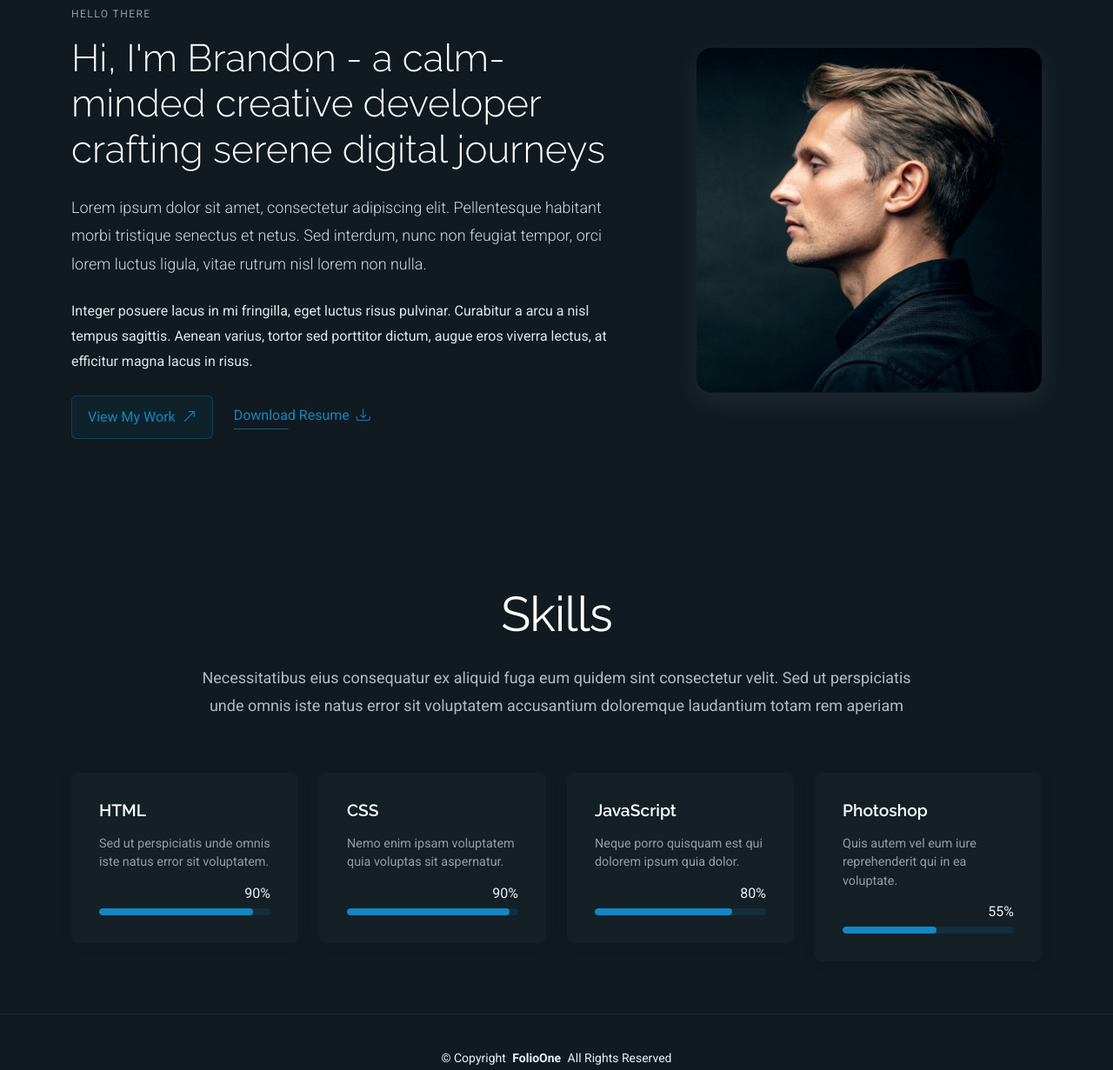
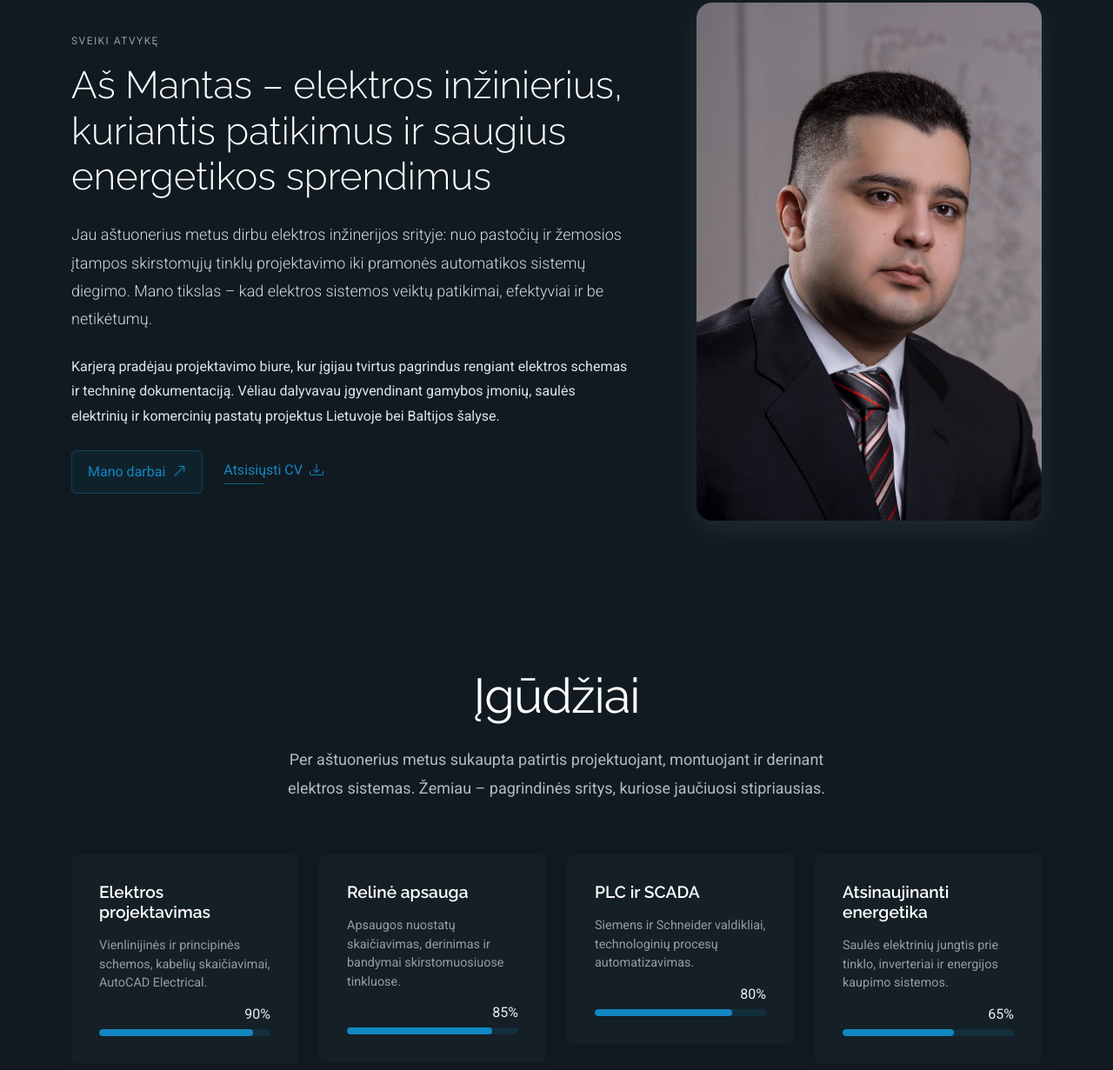
Before and after one commit to GooeyEnemy13/gooeyenemy13.github.io, a plain HTML site: page about.html in a window 1280 px wide. Shown: the part 292-1523 px from the top of the page at 87% size. Drawn offline with Linux system fonts and the light colour scheme.

Commit message:
LD1 reikalavimai, pagrindinis + papildomas uzdavinys

```diff
--- a/about.html
+++ b/about.html
@@ -1,11 +1,12 @@
 <!DOCTYPE html>
-<html lang="en">
+<html lang="lt">
 
 <head>
   <meta charset="utf-8">
   <meta content="width=device-width, initial-scale=1.0" name="viewport">
-  <title>About - FolioOne Bootstrap Template</title>
-  <meta name="description" content="">
+  <title>Mano CV - Apie</title>
+  <meta name="author" content="Mantas Binkis">
+  <meta name="description" content="Manto Binkio CV puslapis">
   <meta name="keywords" content="">
 
   <!-- Favicons -->
@@ -41,10 +42,6 @@
   <header id="header" class="header d-flex align-items-center light-background sticky-top">
     <div class="container position-relative d-flex align-items-center justify-content-between">
 
-      <!-- <a href="index.html" class="logo d-flex align-items-center me-auto me-xl-0">
-      <img src="assets/img/logo.webp" alt="">
-      <h1 class="sitename">FolioOne</h1>
-    </a> -->
 
       <nav id="navmenu" class="navmenu">
         <ul>
@@ -82,35 +79,39 @@
 
         <!-- Intro + Photo -->
 <div class="row align-items-center justify-content-between gy-5 mb-5">
+
+  <!-- Left column: text -->
   <div class="col-lg-7" data-aos="fade-right" data-aos-delay="150">
     <div class="intro-content">
-              <span class="eyebrow">Hello there</span>
-              <h2 class="headline">Hi, I'm Brandon - a calm-minded creative developer crafting serene digital journeys</h2>
+      <span class="eyebrow">Sveiki atvykę</span>
+      <h2 class="headline">Aš Mantas – elektros inžinierius, kuriantis patikimus ir saugius energetikos sprendimus</h2>
       <p class="lead">
-                Lorem ipsum dolor sit amet, consectetur adipiscing elit. Pellentesque habitant morbi tristique senectus et netus. Sed interdum, nunc non feugiat tempor, orci lorem luctus ligula, vitae rutrum nisl lorem non nulla.
+        Jau aštuonerius metus dirbu elektros inžinerijos srityje: nuo pastočių ir žemosios įtampos skirstomųjų tinklų projektavimo iki pramonės automatikos sistemų diegimo. Mano tikslas – kad elektros sistemos veiktų patikimai, efektyviai ir be netikėtumų.
       </p>
       <p>
-                Integer posuere lacus in mi fringilla, eget luctus risus pulvinar. Curabitur a arcu a nisl tempus sagittis. Aenean varius, tortor sed porttitor dictum, augue eros viverra lectus, at efficitur magna lacus in risus.
+        Karjerą pradėjau projektavimo biure, kur įgijau tvirtus pagrindus rengiant elektros schemas ir techninę dokumentaciją. Vėliau dalyvavau įgyvendinant gamybos įmonių, saulės elektrinių ir komercinių pastatų projektus Lietuvoje bei Baltijos šalyse.
       </p>
 
       <div class="cta-group">
         <a href="#portfolio" class="btn-ghost">
-                  View My Work <i class="bi bi-arrow-up-right"></i>
+          Mano darbai <i class="bi bi-arrow-up-right"></i>
         </a>
         <a href="#" class="link-underline">
-                  Download Resume <i class="bi bi-download"></i>
+          Atsisiųsti CV <i class="bi bi-download"></i>
         </a>
       </div>
-            </div>
-          </div>
+    </div><!-- End intro-content -->
+  </div><!-- End left column -->
 
+  <!-- Right column: photo -->
   <div class="col-lg-5" data-aos="zoom-in" data-aos-delay="250">
     <figure class="profile-figure text-center text-lg-end">
-              <img src="assets/img/profile/profile-square-11.webp" alt="Portrait of Alex" class="img-fluid profile-photo">
+      <img src="assets/img/profile/profile-square-11.jpg" alt="Mantas portretas" class="img-fluid profile-photo">
     </figure>
-          </div>
-        </div>
-        <!-- End Intro + Photo -->
+  </div><!-- End right column -->
+
+</div><!-- End row -->
+
       </div>
     </section><!-- /About Section -->
 
@@ -119,18 +120,17 @@
 
       <!-- Section Title -->
       <div class="container section-title" data-aos="fade-up">
-        <h2>Skills</h2>
-        <p>Necessitatibus eius consequatur ex aliquid fuga eum quidem sint consectetur velit. Sed ut perspiciatis unde omnis iste natus error sit voluptatem accusantium doloremque laudantium totam rem aperiam</p>
+        <h2>Įgūdžiai</h2>
+        <p>Per aštuonerius metus sukaupta patirtis projektuojant, montuojant ir derinant elektros sistemas. Žemiau – pagrindinės sritys, kuriose jaučiuosi stipriausias.</p>
       </div><!-- End Section Title -->
 
       <div class="container" data-aos="fade-up" data-aos-delay="100">
-
   <div class="row g-4 skills-animation">
 
     <div class="col-md-6 col-lg-3" data-aos="fade-up" data-aos-delay="100">
       <div class="skill-box">
-              <h3>HTML</h3>
-              <p>Sed ut perspiciatis unde omnis iste natus error sit voluptatem.</p>
+        <h3>Elektros projektavimas</h3>
+        <p>Vienlinijinės ir principinės schemos, kabelių skaičiavimai, AutoCAD Electrical.</p>
         <span class="text-end d-block">90%</span>
         <div class="progress">
           <div class="progress-bar" role="progressbar" aria-valuenow="90" aria-valuemin="0" aria-valuemax="100"></div>
@@ -140,19 +140,19 @@
 
     <div class="col-md-6 col-lg-3" data-aos="fade-up" data-aos-delay="200">
       <div class="skill-box">
-              <h3>CSS</h3>
-              <p>Nemo enim ipsam voluptatem quia voluptas sit aspernatur.</p>
-              <span class="text-end d-block">90%</span>
+        <h3>Relinė apsauga</h3>
+        <p>Apsaugos nuostatų skaičiavimas, derinimas ir bandymai skirstomuosiuose tinkluose.</p>
+        <span class="text-end d-block">85%</span>
         <div class="progress">
-                <div class="progress-bar" role="progressbar" aria-valuenow="95" aria-valuemin="0" aria-valuemax="100"></div>
+          <div class="progress-bar" role="progressbar" aria-valuenow="85" aria-valuemin="0" aria-valuemax="100"></div>
         </div>
       </div>
     </div>
 
     <div class="col-md-6 col-lg-3" data-aos="fade-up" data-aos-delay="300">
       <div class="skill-box">
-              <h3>JavaScript</h3>
-              <p>Neque porro quisquam est qui dolorem ipsum quia dolor.</p>
+        <h3>PLC ir SCADA</h3>
+        <p>Siemens ir Schneider valdikliai, technologinių procesų automatizavimas.</p>
         <span class="text-end d-block">80%</span>
         <div class="progress">
           <div class="progress-bar" role="progressbar" aria-valuenow="80" aria-valuemin="0" aria-valuemax="100"></div>
@@ -162,18 +162,16 @@
 
     <div class="col-md-6 col-lg-3" data-aos="fade-up" data-aos-delay="400">
       <div class="skill-box">
-              <h3>Photoshop</h3>
-              <p>Quis autem vel eum iure reprehenderit qui in ea voluptate.</p>
-              <span class="text-end d-block">55%</span>
+        <h3>Atsinaujinanti energetika</h3>
+        <p>Saulės elektrinių jungtis prie tinklo, inverteriai ir energijos kaupimo sistemos.</p>
+        <span class="text-end d-block">65%</span>
         <div class="progress">
-                <div class="progress-bar" role="progressbar" aria-valuenow="55" aria-valuemin="0" aria-valuemax="100">
-                </div>
+          <div class="progress-bar" role="progressbar" aria-valuenow="65" aria-valuemin="0" aria-valuemax="100"></div>
         </div>
       </div>
     </div>
 
   </div>
-
 </div>
 
     </section><!-- /Skills Section -->
```
Also changed, not shown: contact.html (+4 -3 lines), index.html (+7 -6 lines), portfolio.html (+4 -3 lines), resume.html (+4 -3 lines), services.html (+4 -3 lines), starter-page.html (+4 -3 lines), assets/img/apple-touch-icon.png, assets/img/favicon.png, assets/img/profile/profile-square-11.jpg (added), assets/img/profile/profile-square-1131.webp (renamed from assets/img/profile/profile-square-11.webp). Lines whose indentation alone changed are shown as unchanged.
